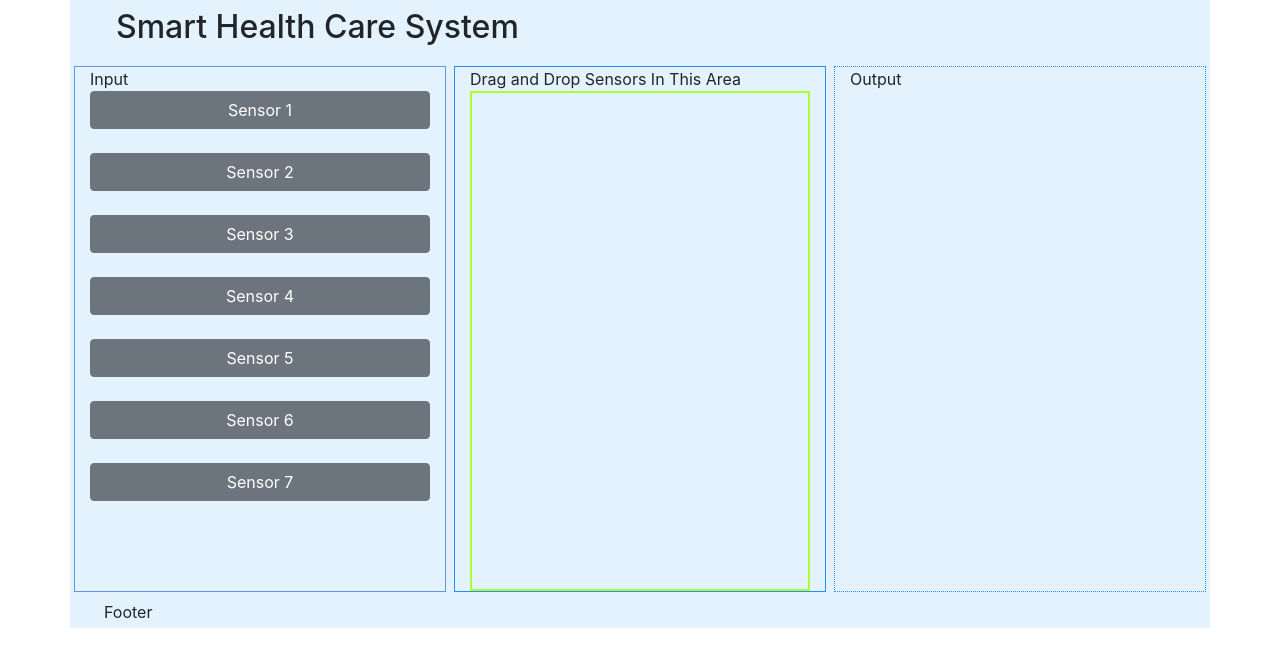
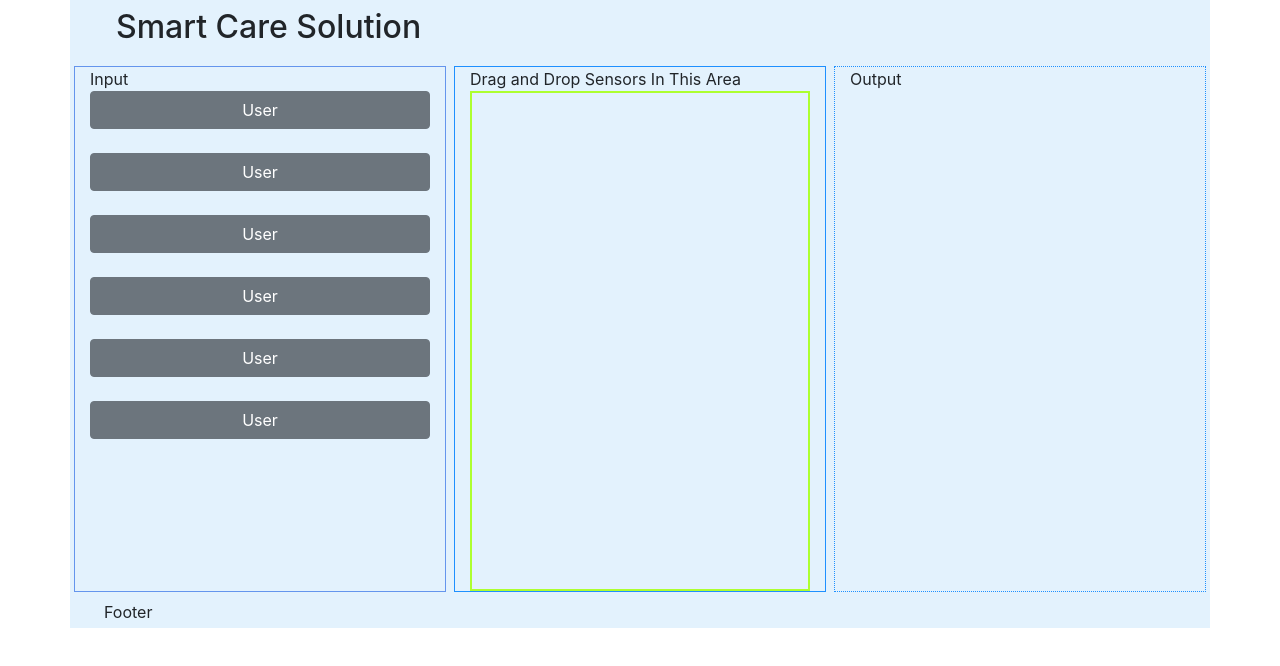
Before and after one commit to CudaRabbani/test_react, a React (Create React App) app: page / in a window 1280 px wide. Shown: the top 666 px of the page. Built offline with nearby package versions, Linux system fonts and the light colour scheme.

Commit message:
Changed files

```diff
--- a/src/components/header.jsx
+++ b/src/components/header.jsx
@@ -5,7 +5,7 @@ const Header = () => {
         <header>
             <div className="navbar navbar-dark" style={{backgroundColor: '#e3f2fd'}}>
                 <div className="container d-flex justify-content-between">
-                    <h2 className="title"> Smart Health Care System </h2>
+                    <h2 className="title"> Smart Care Solution  </h2>
                 </div>
             </div>
         </header>
--- a/src/components/layout.jsx
+++ b/src/components/layout.jsx
@@ -6,13 +6,13 @@ class Layout extends Component {
 
     state = {
         inputSensors: [
-            {id: 1, name: 'Sensor 1', space: 'input'},
-            {id: 2, name: 'Sensor 2', space: 'input'},
-            {id: 3, name: 'Sensor 3', space: 'input'},
-            {id: 4, name: 'Sensor 4', space: 'input'},
-            {id: 5, name: 'Sensor 5', space: 'input'},
-            {id: 6, name: 'Sensor 6', space: 'input'},
-            {id: 7, name: 'Sensor 7', space: 'input'}
+            {id: 1, name: 'User', space: 'input'},
+            {id: 2, name: 'User', space: 'input'},
+            {id: 3, name: 'User', space: 'input'},
+            {id: 4, name: 'User', space: 'input'},
+            {id: 5, name: 'User', space: 'input'},
+            {id: 6, name: 'User', space: 'input'}
+
         ],
         workspaceSensors: []
     };
```
